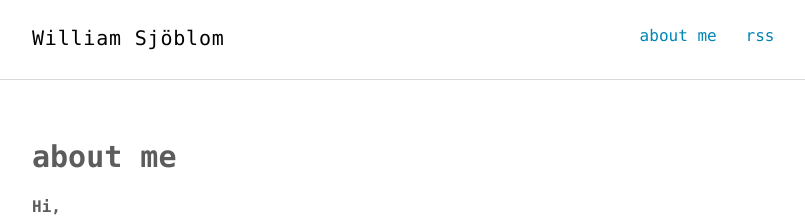
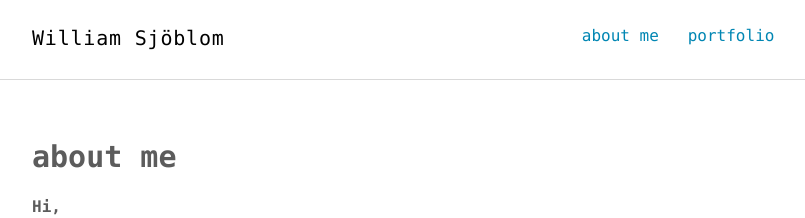
Before and after one commit to williamsjoblom/williamsjoblom.github.io, a Jekyll site: the page built from about.md, in a window 1280 px wide. Shown: the top 218 px of the page, without its empty margins (232-1037 px from the left). Built offline with Jekyll 4.4.1, drawn with Linux system fonts in a browser that asks for light colours.

Commit message:
Add portfolio

```diff
--- a/_config.yml
+++ b/_config.yml
@@ -25,7 +25,7 @@
   name     : "William Sjöblom"
   job      : "Computer Engineering Student"
   bio      : ""
-  thumb    : /images/author.jpg
+  thumb    : https://i.stack.imgur.com/x8PhM.png # /images/author.jpg
   email    : ""
   url      : http://wilsj.com
   github   : http://github.com/williamsjoblom
@@ -44,6 +44,8 @@
 navbar:
   - slug : about
     title: about me
+  - slug : portfolio
+    title: portfolio
   - slug : blog
     title: blog
 
--- a/_includes/nav.html
+++ b/_includes/nav.html
@@ -4,7 +4,8 @@
     <h1 class="logo"><a href="{{ '/' | prepend: site.baseurl }}">{{ site.title }}<span>{{ site.title2 }}</span></a></h1>
     <ul class="navbar">
       <li><a href="{{ '/about' | prepend: site.baseurl }}">about me</a></li>
-      <li><a href="{{ "/feed.xml" | prepend: site.baseurl }}" target="_blank">rss</a></li>
+      <li><a href="{{ '/portfolio' | prepend: site.baseurl }}">portfolio</a></li>
+      <!--<li><a href="{{ "/feed.xml" | prepend: site.baseurl }}" target="_blank">rss</a></li>-->
     </ul>
   </div>
 </nav>
```
Also changed, not shown: portfolio.md (added, +7 -0 lines).
